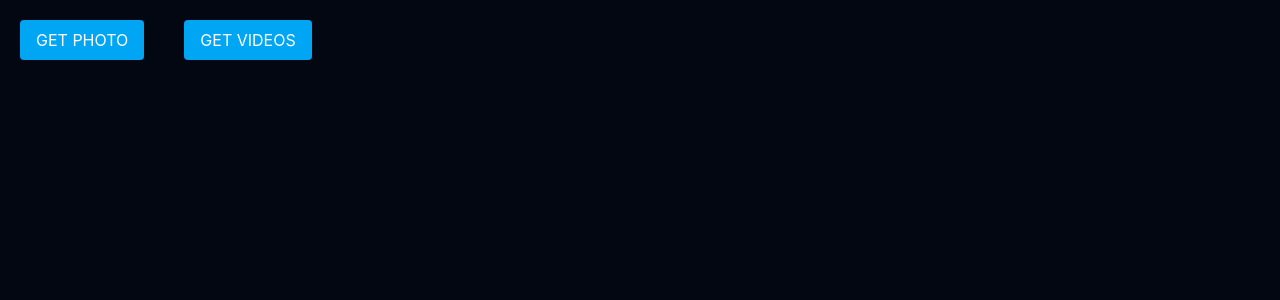
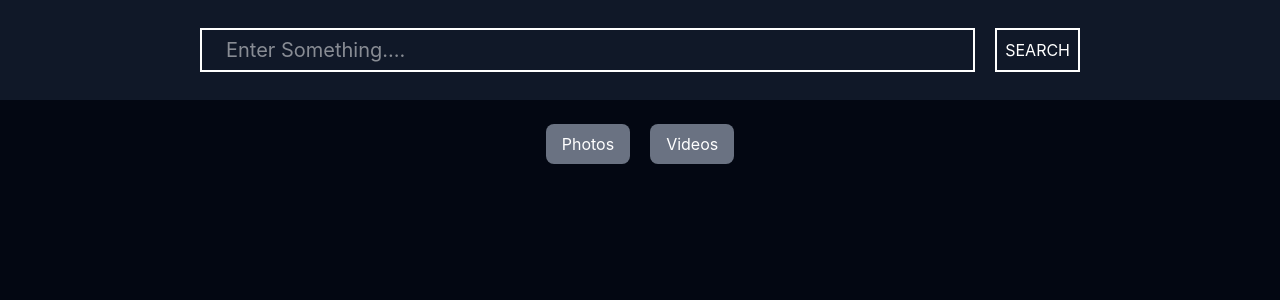
Before and after one commit to jai5027/FRONTEND_PRACTICE_REACTJS, a React (Vite) app: page / in a window 1280 px wide. Shown: the top 300 px of the page. Built offline with nearby package versions, Linux system fonts and the light colour scheme; no server answers.

Commit message:
dispatch

```diff
--- a/src/App.jsx
+++ b/src/App.jsx
@@ -1,21 +1,15 @@
-import { fetchPhoto } from './api/mediaApi.js'
-import { fetchVideos } from './api/mediaApi.js';
+import SearchBar from "./components/SearchBar.jsx"
+import Tab from "./components/Tab.jsx"
+import ResultGrid from "./components/ResultGrid.jsx"
 
 function App() {
-
 
   return (
     <>
  <div className='h-screen text-white bg-gray-950'>
-  <button onClick={async () =>{ await fetchPhoto('cat')}}
-   className='bg-sky-500 px-4 py-2 m-5 rounded-sm cursor-pointer hover:bg-sky-600'
-  >GET PHOTO</button>
-
-  <button onClick={async () =>{ await fetchVideos('cat')}}
-   className='bg-sky-500 px-4 py-2 m-5 rounded-sm cursor-pointer hover:bg-sky-600'
-  >
-GET VIDEOS
-  </button>
+ <SearchBar />
+ <Tab />
+ <ResultGrid />
   </div>
     </>
   )
--- a/src/components/ResultGrid.jsx
+++ b/src/components/ResultGrid.jsx
@@ -0,0 +1,11 @@
+import React from 'react'
+
+const ResultGrid = () => {
+  return (
+    <div>
+
+    </div>
+  )
+}
+
+export default ResultGrid
--- a/src/components/SearchBar.jsx
+++ b/src/components/SearchBar.jsx
@@ -0,0 +1,32 @@
+import { useState } from 'react'
+import { useDispatch } from 'react-redux'
+import { setQuery } from '../redux/features/searchSlice.js'
+
+const SearchBar = () => {
+  const [text, setText] = useState('')
+  const dispatch = useDispatch()
+
+  const handleSubmit = (e) => {
+    e.preventDefault()
+    dispatch(setQuery(text))
+    setText('')
+  }
+
+  return (
+    <div>
+       <form onSubmit={handleSubmit} className='flex bg-gray-900 gap-5 p-7 px-50'>
+          <input className='w-full border-2 px-6 text-xl'
+          required
+          value={text}
+          onChange={(e) => setText(e.target.value)}
+          type='text'
+          placeholder='Enter Something....'/>
+          <button
+           className='border-2 p-2 active:scale-95 '
+          >SEARCH</button>
+       </form>
+    </div>
+  )
+}
+
+export default SearchBar
--- a/src/components/Tab.jsx
+++ b/src/components/Tab.jsx
@@ -0,0 +1,25 @@
+import { useDispatch } from 'react-redux'
+import { useSelector } from 'react-redux'
+import { setActiveTab } from '../redux/features/searchSlice'
+
+const Tab = () => {
+  const tabs = ["Photos", "Videos"]
+  const dispatch = useDispatch()
+  const activeTab = useSelector((state) => state.search.activeTab)
+
+  return (
+    <div className='flex justify-center gap-5 p-6'>
+      {tabs.map((ele, index) => {
+        return <button
+        className={`${activeTab === ele ? "bg-blue-700" : "bg-gray-500"} transition py-2 px-4 rounded-lg`}
+         key={index}
+        onClick={() => dispatch(setActiveTab(ele))}
+>
+        {ele}
+        </button>
+      })}
+    </div>
+  )
+}
+
+export default Tab
```
